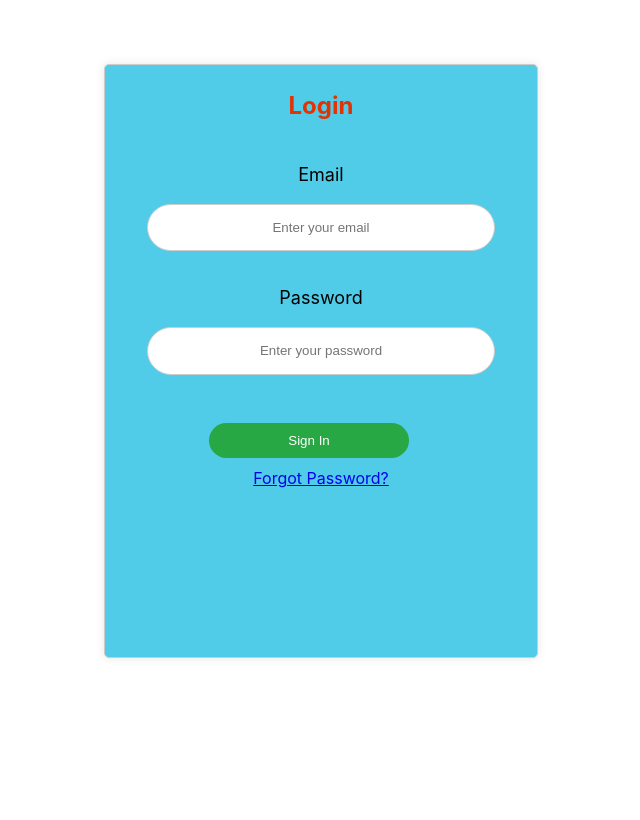
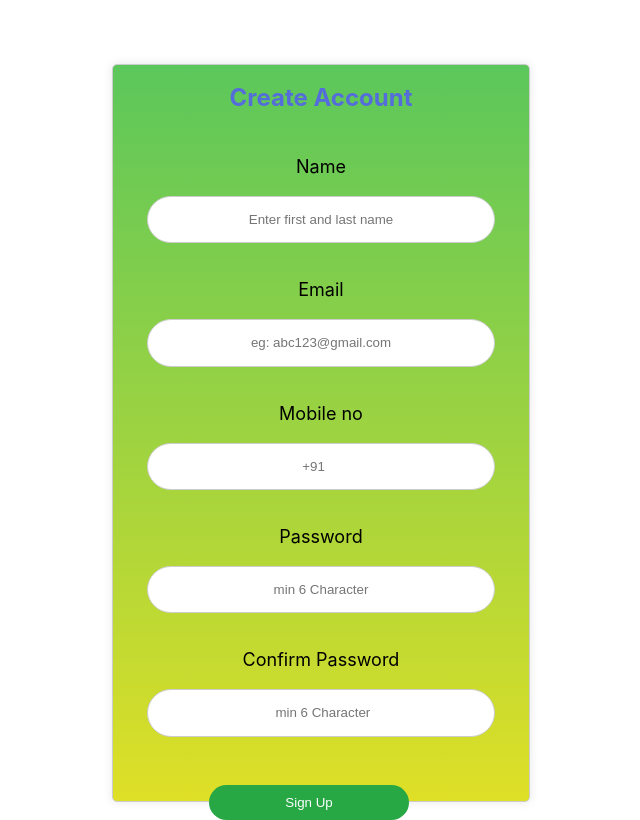
Before and after one commit to prafulk9155/Virtual-Wardrobe-and-Outfit-Planner, a React (Create React App) app in the folder frontend/: page / in a window 1280 px wide. Shown: the whole page, without its empty margins (319-959 px from the left). Built offline with nearby package versions, Linux system fonts and the light colour scheme; no server answers.

Commit message:
change url

```diff
--- a/frontend/src/App.js
+++ b/frontend/src/App.js
@@ -22,8 +22,8 @@ function App() {
   return (
     <div className="App">
 
-    <SignIn/>
-    {/* <SignUp/> */}
+    {/* <SignIn/> */}
+    <SignUp/>
       {/* <service/> */}
       {/* <FetchDataComponent/> */}
 
--- a/frontend/src/pages/signIn/signIn.css
+++ b/frontend/src/pages/signIn/signIn.css
@@ -20,7 +20,7 @@
     text-align: center;
     text-underline-position: below;
     margin-bottom: 1em;
-    color: #e13303;
+    color: #546dda;
 }
 
 .box-main {
--- a/frontend/src/pages/signIn/signIn.js
+++ b/frontend/src/pages/signIn/signIn.js
@@ -31,7 +31,7 @@ const SignIn = () => {
 
   const fetchData = async (email, password) => {
     try {
-      const response = await fetch('https://user/resister', {
+      const response = await fetch('user/resister', {
         method: 'POST',
         headers: {
           'Content-Type': 'application/json',
--- a/frontend/src/pages/signUp/signUp.css
+++ b/frontend/src/pages/signUp/signUp.css
@@ -1,13 +1,13 @@
 
 .box {
     max-width: 400px;
-    height: 35rem;
+    height: 45rem;
     margin: auto;
-    padding: 1em;
+    padding: 0.5em;
     border: 1px solid #ccc;
     border-radius: 5px;
     box-shadow: 0 0 10px rgba(0, 0, 0, 0.1);
-    background-color: #50cce8;
+    background-image: linear-gradient(rgb(91, 199, 91),rgb(223, 223, 38));
 }
 
 .box h2 {
@@ -26,6 +26,7 @@
 
 .box-main label {
     display: block;
+    margin-bottom: 2rem;
     font-size: large;
     margin-bottom: 0.5em;
 }
```
